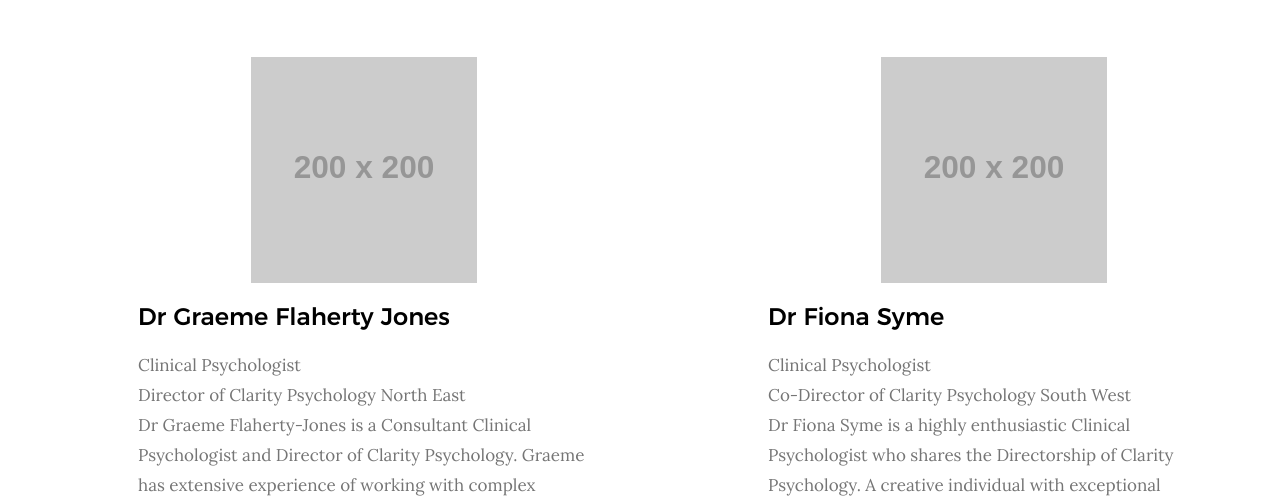
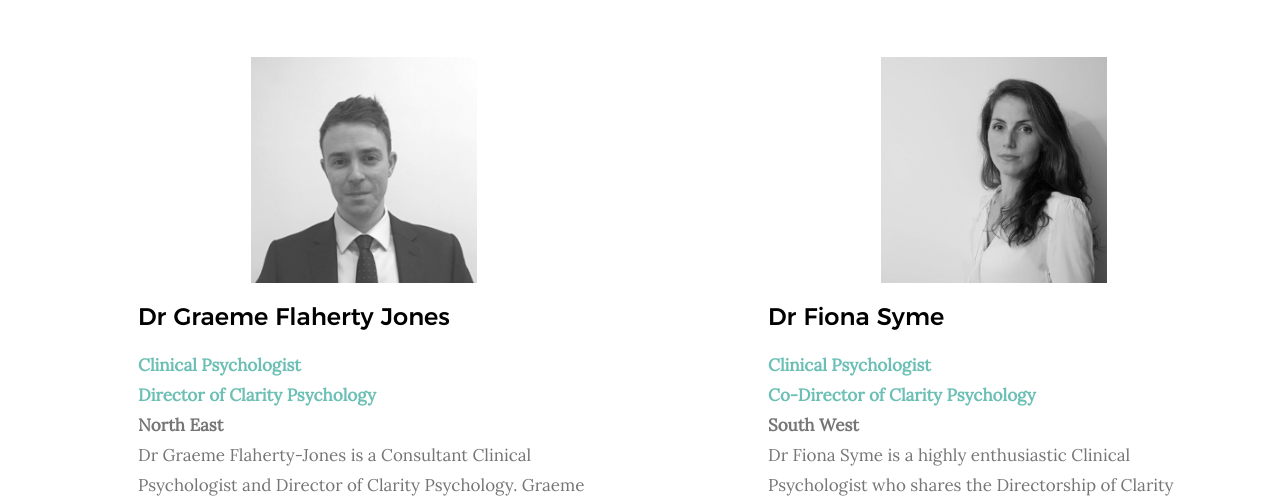
Before and after one commit to claritypsychology/github.io, a plain HTML site: page our-psychologists/index.html in a window 1280 px wide. Shown: the part 298-800 px from the top of the page. Drawn offline with Linux system fonts and the light colour scheme; placeholder pictures from the web are drawn by us; files whose address does not match are found by name.

Commit message:
image first batch

```diff
--- a/css/main.css
+++ b/css/main.css
@@ -2413,6 +2413,22 @@ html.no-csstransitions .home-content__main {
     margin-top: -.6rem;
 }
 
+.service-text img {
+  display: block;
+  width: 50%;
+  margin: 0 auto 20px;
+}
+
+.service-text .title {
+  display:block;
+  font-weight:bold;
+  color: #6bbfb4;
+}
+
+.service-text .location {
+  display:block;
+  font-weight:bold;
+}
 
 /* -------------------------------------------------------------------
  * responsive:
--- a/our-psychologists/index.html
+++ b/our-psychologists/index.html
@@ -99,7 +99,7 @@
 
       <div class="col-block service-item" data-aos="fade-up">
         <div class="service-text">
-          <img src="https://via.placeholder.com/200x200" alt="psychologist-name" style="display: block; width: 50%; margin: 0 auto 20px;  " />
+          <img src="../images/avatars/Graeme-Flaherty-Jones.jpg" alt="Graeme Flaherty Jones - Clinical Psychologist"  />
           <h3 class="h3">Dr Graeme Flaherty Jones</h3>
           <span class="title">Clinical Psychologist <br />
             Director of Clarity Psychology</span>
@@ -122,7 +122,7 @@
 
       <div class="col-block service-item" data-aos="fade-up">
         <div class="service-text">
-          <img src="https://via.placeholder.com/200x200" alt="psychologist-name" style="display: block; width: 50%; margin: 0 auto 20px;  " />
+          <img src="../images/avatars/Fiona-Syme.jpg" alt="Fiona Syme - Clinical Psychologist"  />
           <h3 class="h3">Dr Fiona Syme</h3>
           <span class="title">Clinical Psychologist <br />
             Co-Director of Clarity Psychology</span>
@@ -143,7 +143,7 @@
 
       <div class="col-block service-item" data-aos="fade-up">
         <div class="service-text">
-          <img src="https://via.placeholder.com/200x200" alt="psychologist-name" style="display: block; width: 50%; margin: 0 auto 20px;  " />
+          <img src="../images/avatars/Lisa-Logue.jpg" alt="Lisa Logue - Clinical Psychologist"  />
           <h3 class="h3">Dr Lisa Logue</h3>
           <span class="title">Clinical Psychologist<br />
             North East Regional Lead</span>
@@ -167,7 +167,7 @@
 
       <div class="col-block service-item" data-aos="fade-up">
         <div class="service-text">
-          <img src="https://via.placeholder.com/200x200" alt="psychologist-name" style="display: block; width: 50%; margin: 0 auto 20px;  " />
+          <img src="https://via.placeholder.com/200x200" alt="Oliver Bekarma - Clinical Psychologist"  />
           <h3 class="h3">Dr Oliver Bekarma</h3>
           <span class="title">Clinical Psychologist</span>
           <span class="location">North East</span>
@@ -184,7 +184,7 @@
 
       <div class="col-block service-item" data-aos="fade-up">
         <div class="service-text">
-          <img src="https://via.placeholder.com/200x200" alt="psychologist-name" style="display: block; width: 50%; margin: 0 auto 20px;  " />
+          <img src="../images/avatars/Laura-Jayne-Carter.jpg" alt="Laura-Jayne Carter - Clinical Psychologist"  />
           <h3 class="h3">Dr Laura-Jayne Carter</h3>
           <span class="title">Clinical Psychologist</span>
           <span class="location">North East</span>
@@ -204,7 +204,7 @@
       </div>
       <div class="col-block service-item" data-aos="fade-up">
         <div class="service-text">
-          <img src="https://via.placeholder.com/200x200" alt="psychologist-name" style="display: block; width: 50%; margin: 0 auto 20px;  " />
+          <img src="../images/avatars/Geoff-Hill.jpg" alt="Geoff Hill - Clinical Psychologist"  />
           <h3 class="h3">Dr Geoff Hill</h3>
           <span class="title">Clinical Psychologist</span>
           <span class="location">North East</span>
@@ -230,7 +230,7 @@
 
       <div class="col-block service-item" data-aos="fade-up">
         <div class="service-text">
-          <img src="https://via.placeholder.com/200x200" alt="psychologist-name" style="display: block; width: 50%; margin: 0 auto 20px;  " />
+          <img src="../images/avatars/Helen-MacDonald.jpg" alt="Helen MacDonald - Clinical Psychologist"  />
           <h3 class="h3">Dr Helen MacDonald</h3>
           <span class="title">Clinical Psychologist</span>
           <span class="location">North East</span>
@@ -249,7 +249,7 @@
 
       <div class="col-block service-item" data-aos="fade-up">
         <div class="service-text">
-          <img src="https://via.placeholder.com/200x200" alt="psychologist-name" style="display: block; width: 50%; margin: 0 auto 20px;  " />
+          <img src="https://via.placeholder.com/200x200" alt="Ben Marram - Clinical Psychologist"  />
           <h3 class="h3">Dr Ben Marram</h3>
           <span class="title">Clinical Psychologist</span>
           <span class="location">North East</span>
@@ -275,7 +275,7 @@
 
       <div class="col-block service-item" data-aos="fade-up">
         <div class="service-text">
-          <img src="https://via.placeholder.com/200x200" alt="psychologist-name" style="display: block; width: 50%; margin: 0 auto 20px;  " />
+          <img src="https://via.placeholder.com/200x200" alt="psychologist-name"  />
           <h3 class="h3">Dr Lucy Wood</h3>
           <span class="title">Clinical Psychologist</span>
           <span class="location">North East</span>
@@ -292,7 +292,7 @@
 
       <div class="col-block service-item" data-aos="fade-up">
         <div class="service-text">
-          <img src="https://via.placeholder.com/200x200" alt="psychologist-name" style="display: block; width: 50%; margin: 0 auto 20px;  " />
+          <img src="../images/avatars/Tom-Laverick.jpg" alt="Tom Laverick - Clinical Psychologist"  />
           <h3 class="h3">Tom Laverick</h3>
           <span class="title">Clinical Psychologist</span>
           <span class="location">North East</span>
@@ -315,7 +315,7 @@
 
       <div class="col-block service-item" data-aos="fade-up">
         <div class="service-text">
-          <img src="https://via.placeholder.com/200x200" alt="psychologist-name" style="display: block; width: 50%; margin: 0 auto 20px;  " />
+          <img src="../images/avatars/Marcia-Castiel.jpg" alt="Marcia Castiel - Clinical Psychologist"  />
           <h3 class="h3">Dr Marcia Castiel</h3>
           <span class="title">Clinical Psychologist</span>
           <span class="location">North East</span>
@@ -335,7 +335,7 @@
 
       <div class="col-block service-item" data-aos="fade-up">
         <div class="service-text">
-          <img src="https://via.placeholder.com/200x200" alt="psychologist-name" style="display: block; width: 50%; margin: 0 auto 20px;  " />
+          <img src="https://via.placeholder.com/200x200" alt="Steven Mahan - Clinical Psychologist"  />
           <h3 class="h3">Dr Steven Mahan</h3>
           <span class="title">Clinical Psychologist</span>
           <p>Dr Steven Mahan is a Registered Clinical Psychologist with professional experience in many varied areas of Clinical Psychology, including experience in the fields of: Adult and Child Neuropsychology, Head Injury Therapy, Health
@@ -358,7 +358,7 @@
 
       <div class="col-block service-item" data-aos="fade-up">
         <div class="service-text">
-          <img src="https://via.placeholder.com/200x200" alt="psychologist-name" style="display: block; width: 50%; margin: 0 auto 20px;  " />
+          <img src="https://via.placeholder.com/200x200" alt="Helen Wood - Clinical Psychologist"  />
           <h3 class="h3">Dr Helen Wood</h3>
           <span class="title">Clinical Psychologist</span>
           <p>Dr Helen Wood is a Clinical Psychologist based in North Somerset. Helen is experienced in
```
Also changed, not shown: images/avatars/Fiona-Syme.jpg (added), images/avatars/Geoff-Hill.jpg (added), images/avatars/Graeme-Flaherty-Jones.jpg (added), images/avatars/Helen-MacDonald.jpg (added), images/avatars/Laura-Jayne-Carter.jpg (added), images/avatars/Lisa-Logue.jpg (added), images/avatars/Marcia-Castiel.jpg (added), images/avatars/Tom-Laverick.jpg (added), images/avatars/user-01.jpg (deleted), images/avatars/user-02.jpg (deleted), images/avatars/user-03.jpg (deleted), images/avatars/user-04.jpg (deleted), images/avatars/user-05.jpg (deleted).
